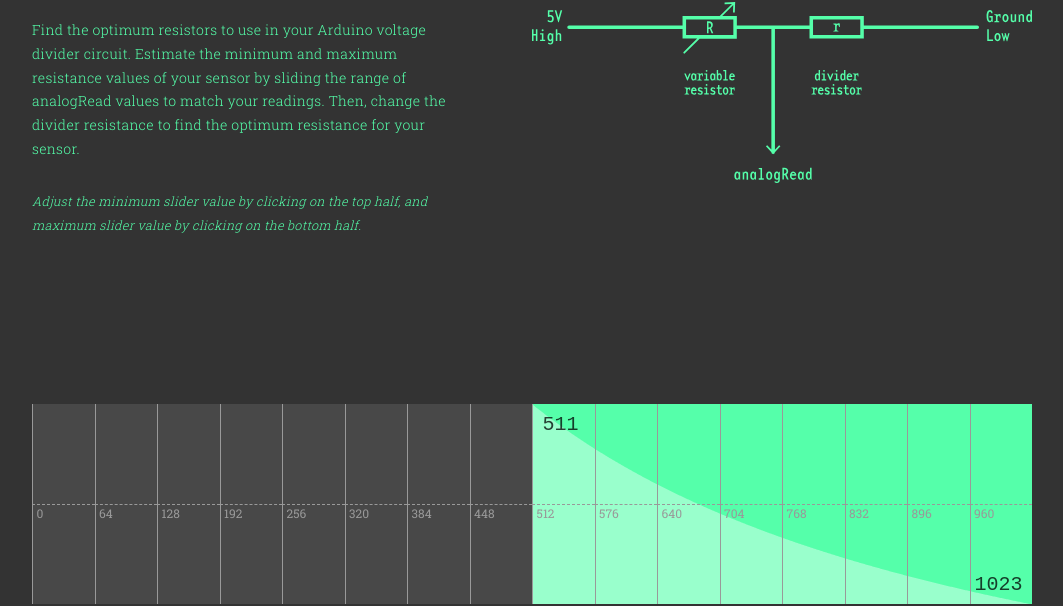
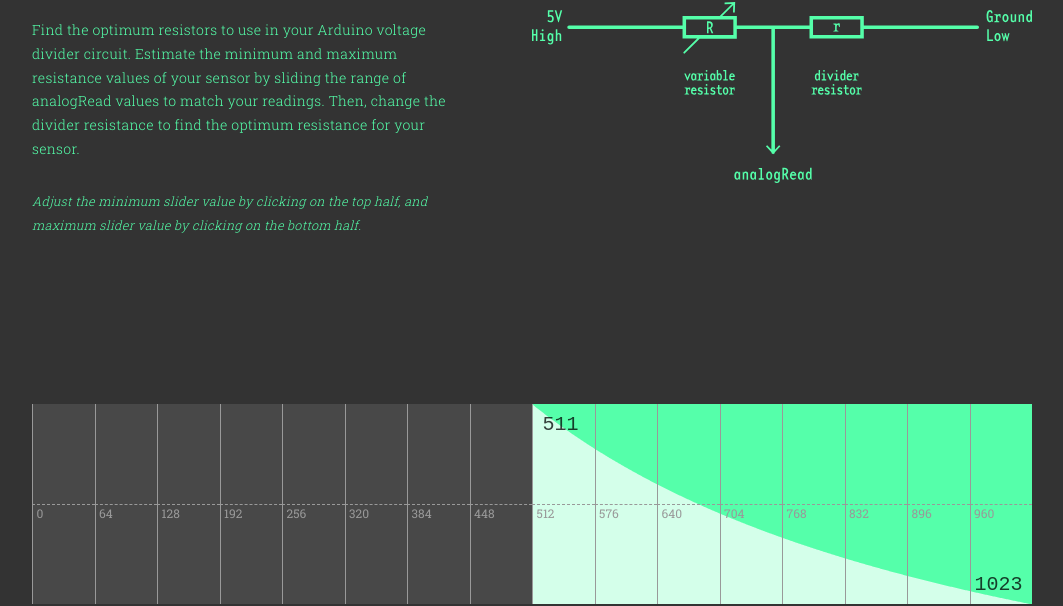
Before and after one commit to clementzheng/volt, a plain HTML site: page index.html in a window 1280 px wide. Shown: the part 202-808 px from the top of the page, without its empty margins (108-1171 px from the left). Drawn offline with nearby package versions, Linux system fonts and the light colour scheme.

Commit message:
increased color contrast

```diff
--- a/index.html
+++ b/index.html
@@ -354,7 +354,7 @@
 			}
 		}
 		ctx.lineTo(pStart,cH);
-		ctx.fillStyle = "rgba(255, 255, 255, 0.4)";
+		ctx.fillStyle = "rgba(255, 255, 255, 0.75)";
 		ctx.fill();
 		ctx.fillStyle = "rgba(0, 0, 0, 0.75)";
 		ctx.font = "20px monospace";
```
